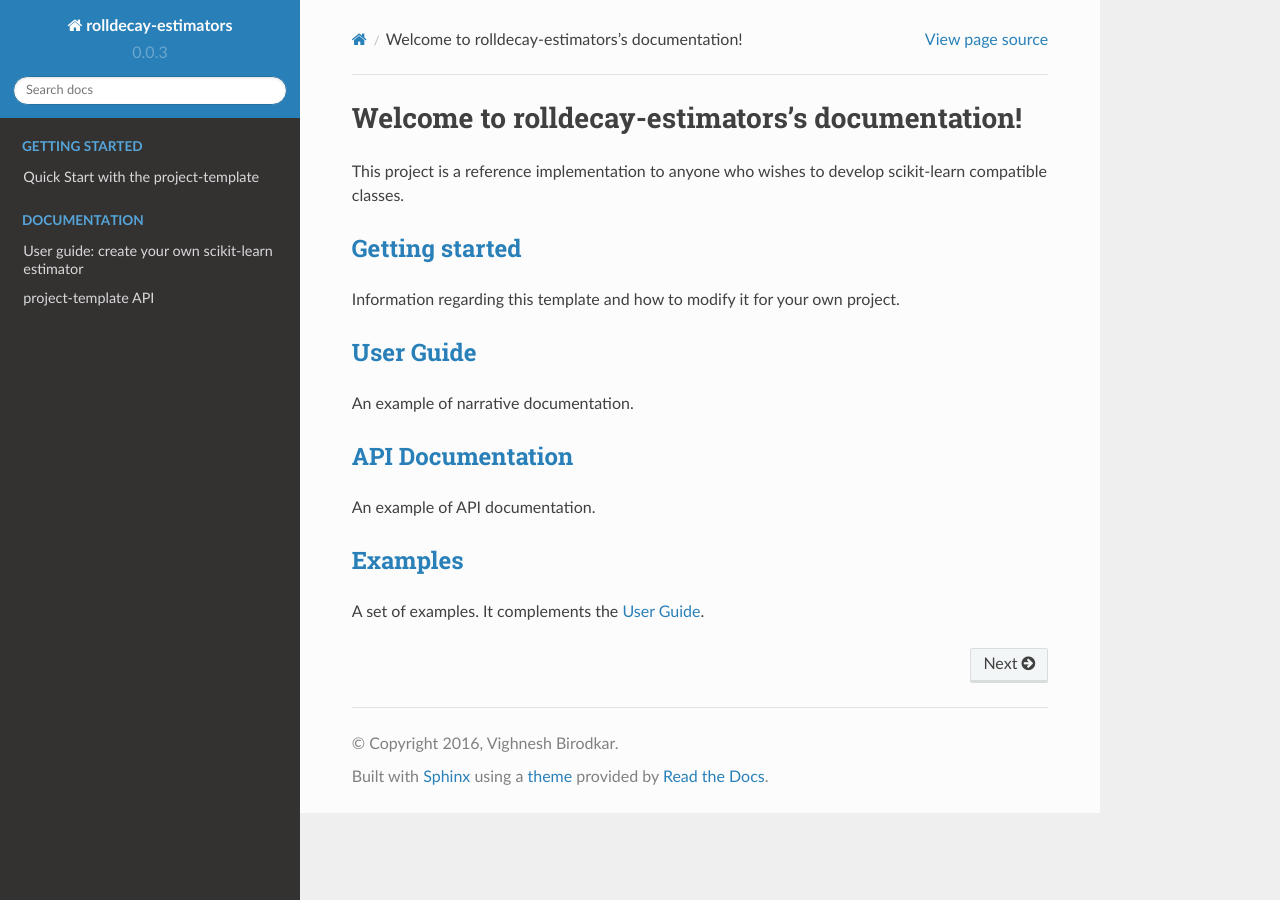
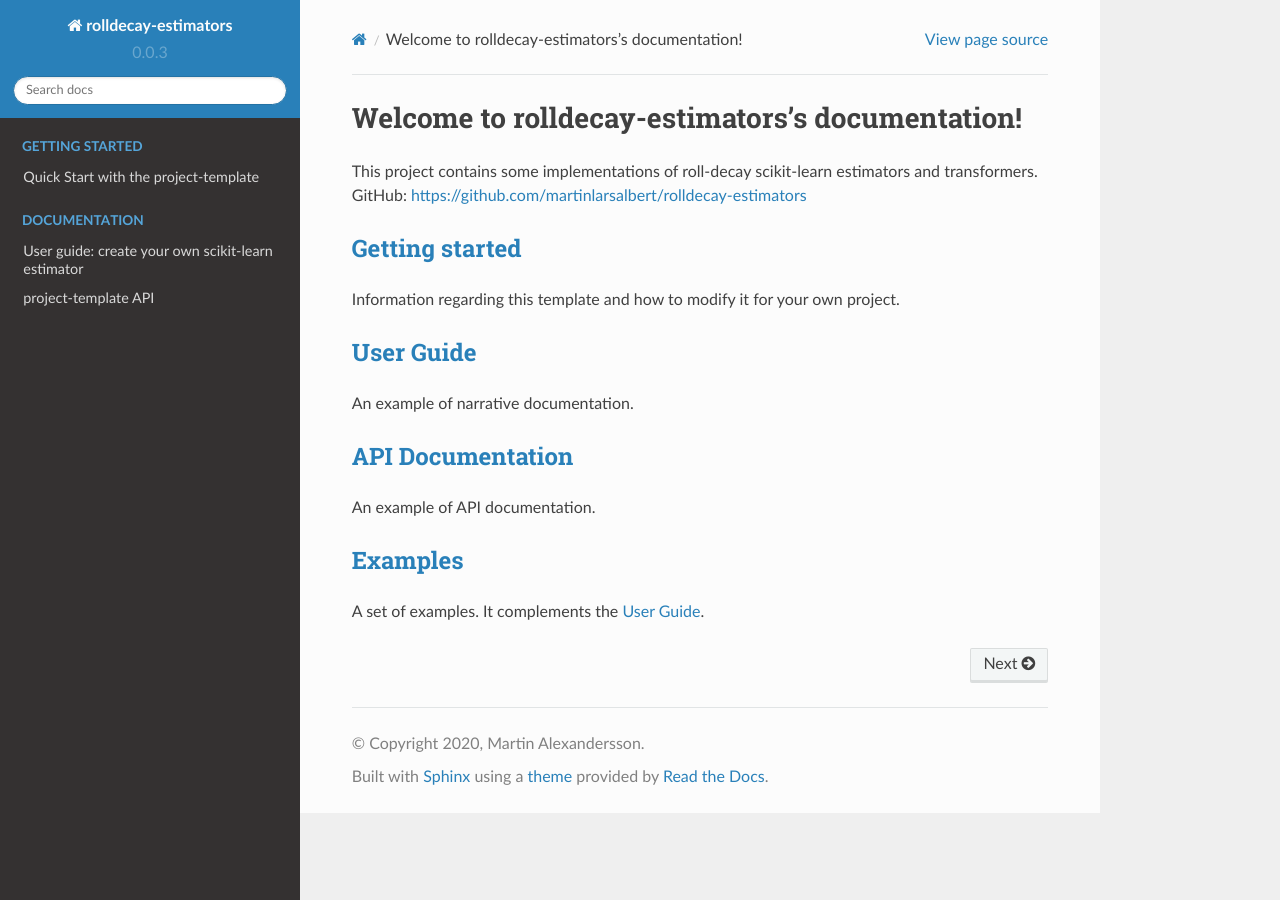
Before and after one commit to martinlarsalbert/rolldecay-estimators, a Sphinx documentation site: the page built from doc/index.rst, in a window 1280 px wide. Built offline with Sphinx 7.4.7 and the Read the Docs theme 2.0.0, drawn with Linux system fonts in a browser that asks for light colours; formulas are drawn with MathJax 3; pages that are not in the unit, such as notebooks, are missing from menus.

Commit message:
Changed the documentation a bit.

```diff
--- a/README.rst
+++ b/README.rst
@@ -3,7 +3,7 @@
 |Travis|_ |AppVeyor|_ |Codecov|_ |CircleCI|_ |ReadTheDocs|_
 
 .. |Travis| image:: https://travis-ci.com/martinlarsalbert/rolldecay-estimators.svg?branch=master
-.. _Travis: https://travis-ci.org/scikit-learn-contrib/project-template
+.. _Travis: https://travis-ci.com/martinlarsalbert/rolldecay-estimators
 
 .. |AppVeyor| image:: https://ci.appveyor.com/api/projects/status/coy2qqaqr1rnnt5y/branch/master?svg=true
 .. _AppVeyor: https://ci.appveyor.com/project/glemaitre/project-template
--- a/doc/conf.py
+++ b/doc/conf.py
@@ -75,7 +75,7 @@ master_doc = 'index'
 
 # General information about the project.
 project = u'rolldecay-estimators'
-copyright = u'2016, Vighnesh Birodkar'
+copyright = u'2020, Martin Alexandersson'
 
 # The version info for the project you're documenting, acts as replacement for
 # |version| and |release|, also used in various other places throughout the
--- a/doc/index.rst
+++ b/doc/index.rst
@@ -6,8 +6,8 @@
 Welcome to rolldecay-estimators's documentation!
 ============================================
 
-This project is a reference implementation to anyone who wishes to develop
-scikit-learn compatible classes.
+This project contains some implementations of roll-decay scikit-learn estimators and transformers.
+GitHub: https://github.com/martinlarsalbert/rolldecay-estimators
 
 .. toctree::
    :maxdepth: 2
```
